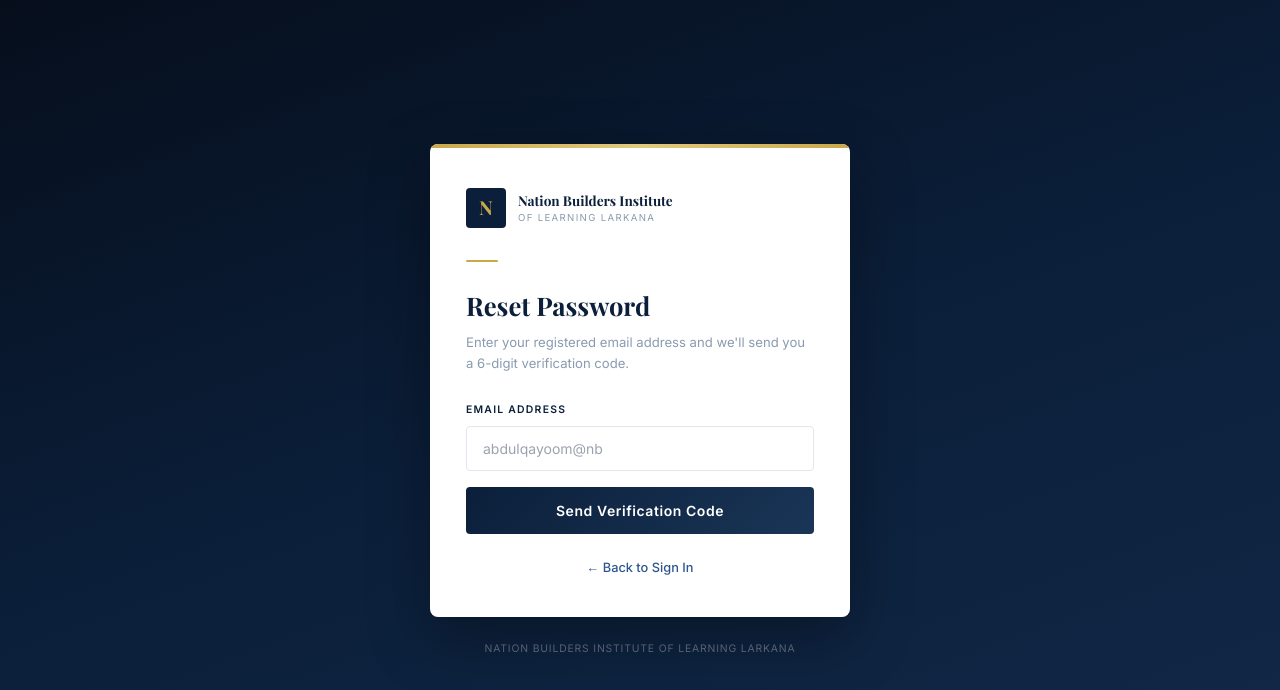
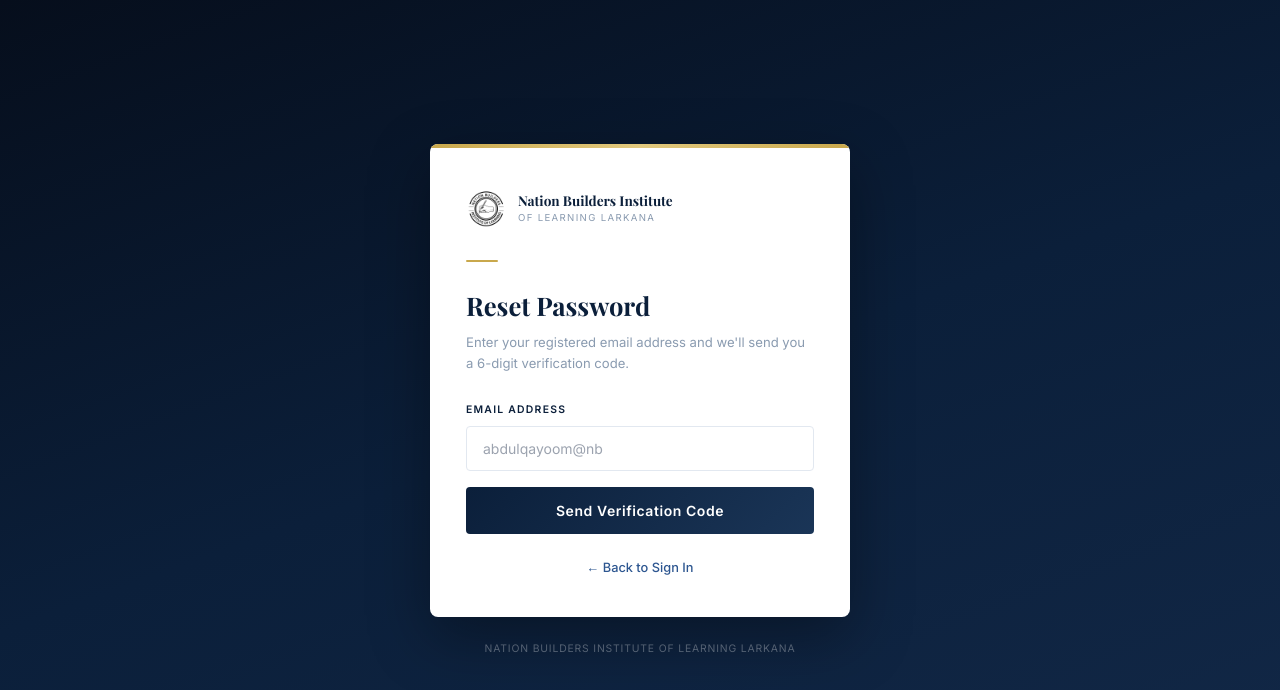
Before and after one commit to abdulqayoomjarwar2005-web/academy_web_new, a React (Vite) app in the folder frontend/: page /forgot-password in a window 1280 px wide. Shown: the top 690 px of the page. Built offline with nearby package versions, Linux system fonts and the light colour scheme; no server answers.

Commit message:
Update ForgotPasswordPage.jsx

```diff
--- a/frontend/src/pages/ForgotPasswordPage.jsx
+++ b/frontend/src/pages/ForgotPasswordPage.jsx
@@ -37,9 +37,7 @@
 
             {/* Logo */}
             <div style={{ display: 'flex', alignItems: 'center', gap: '0.75rem', marginBottom: '2rem' }}>
-              <div style={{ width: 40, height: 40, background: '#0B1F3A', borderRadius: 4, display: 'flex', alignItems: 'center', justifyContent: 'center' }}>
-                <span style={{ fontFamily: "'Playfair Display', serif", fontSize: '1.2rem', fontWeight: 700, color: '#C9A84C' }}>N</span>
-              </div>
+              <img src="/logo.png" alt="Nation Builders Institute logo" style={{ width: 40, height: 40, objectFit: 'contain' }} />
               <div>
                 <div style={{ fontFamily: "'Playfair Display', serif", fontSize: '0.85rem', fontWeight: 700, color: '#0B1F3A' }}>Nation Builders Institute</div>
                 <div style={{ fontSize: '0.6rem', letterSpacing: '0.14em', textTransform: 'uppercase', color: '#8A9BB0' }}>of Learning Larkana</div>
```
